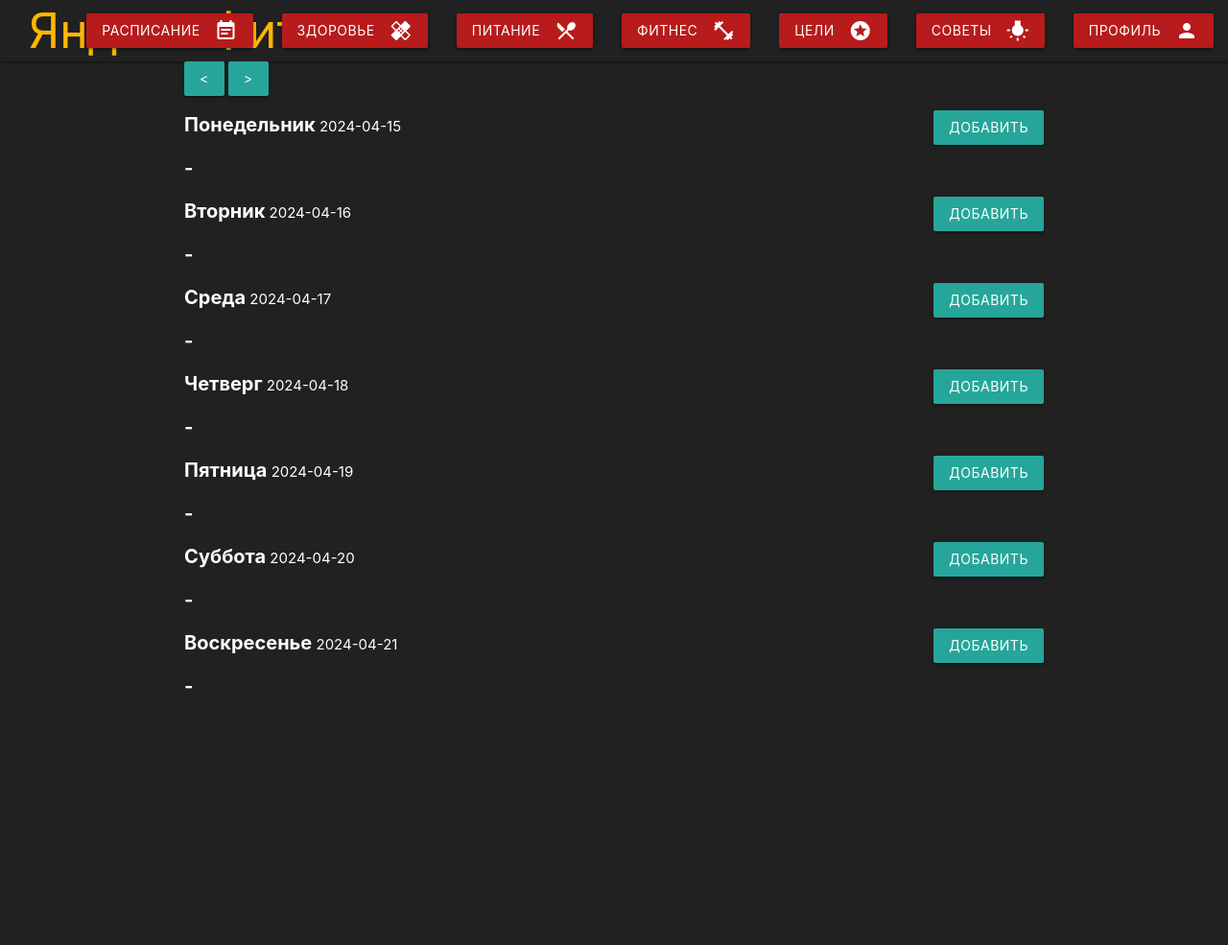
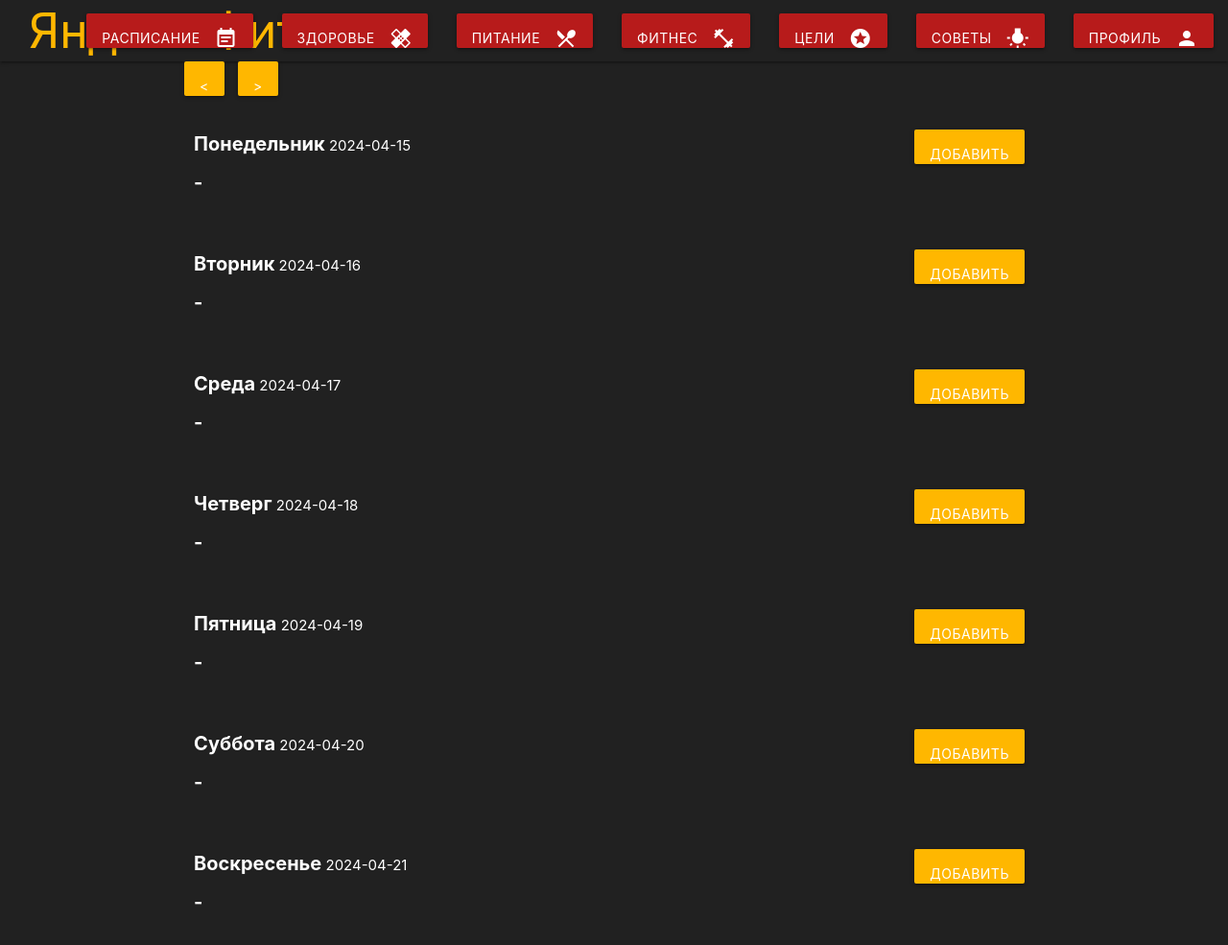
Before and after one commit to k1reedz/web_project, a Flask app: page /fitness in a window 1280 px wide. Shown: the whole page at 96% size. Before the commit the page ends 718 px from the top, so only its background shows below. Run offline with Flask 3, Linux system fonts and the light colour scheme; data that the repository does not hold is empty.

Commit message:
Update activities.html

```diff
--- a/templates/activities.html
+++ b/templates/activities.html
@@ -1,12 +1,46 @@
 {% extends "base2.html" %}
 
 {% block content %}
+<style>
+    body {
+        color: white; /* Устанавливаем белый цвет текста */
+        background-color: #333; /* Темный фон для контраста */
+    }
+
+    .btn {
+        background-color: #ffb700; /* Жёлтый фон кнопок */
+        border: none; /* Убираем границу */
+        color: white; /* Белый цвет текста кнопок */
+        padding: 8px 16px; /* Отступы внутри кнопок */
+        margin-right: 10px; /* Отступ справа для кнопок */
+        text-decoration: none; /* Без подчеркивания для ссылок */
+        transition: background-color 0.3s, color 0.3s; /* Плавное изменение цвета */
+    }
+
+    .btn:hover {
+        background-color: #ffea00; /* Жёлтый фон при наведении */
+    }
+
+    .border {
+        padding: 10px; /* Отступы внутри контейнера */
+        margin-bottom: 20px; /* Отступ снизу для контейнеров */
+    }
+
+    .rounded {
+        border-radius: 8px; /* Скругленные углы */
+    }
+
+    p {
+        margin-bottom: 10px; /* Отступ снизу для абзацев */
+    }
+</style>
+
 <body>
     <div>
-        <a href="/activities_previous" class="btn btn-outline-danger">
+        <a href="/activities_previous" class="btn">
             <
         </a>
-        <a href="/activities_next" class="btn btn-outline-danger">
+        <a href="/activities_next" class="btn">
             >
         </a>
     </div>
@@ -15,27 +49,27 @@
     {% set index = loop.index0 %}
     <div class="col-md6 border rounded" style="margin-top: 10px;">
         <p><b>{{weekdays[index]}}</b> {{week[index]}}
-                <a href="/adding_a_training/{{week[index]}}" class="btn btn-outline-success" style="float: right;">
+            <a href="/adding_a_training/{{week[index]}}" class="btn" style="float: right;">
                 Добавить
             </a>
         </p>
-                {% if activity%}
-                    {% for training in activity%}
+        {% if activity %}
+        {% for training in activity %}
         <div style="margin-left: 20px; margin-bottom: 5px">
             <p>
                 Название - {{training.title}}, тип - {{training.type}}<br/>
                 {{training.start}} - {{training.end}}<br/>
-                        <a href="/activities_change/{{training.id}}" class="btn btn-outline-warning">
+                <a href="/activities_change/{{training.id}}" class="btn">
                     Изменить
                 </a>
-                        <a href="/activities_delete/{{training.id}}" class="btn btn-outline-danger">
+                <a href="/activities_delete/{{training.id}}" class="btn">
                     Удалить
                 </a>
             </p>
         </div>
 
         {% endfor %}
-                {% else%}
+        {% else %}
         <b>-</b>
         {% endif %}
     </div>
```
Lines whose indentation alone changed are shown as unchanged.
